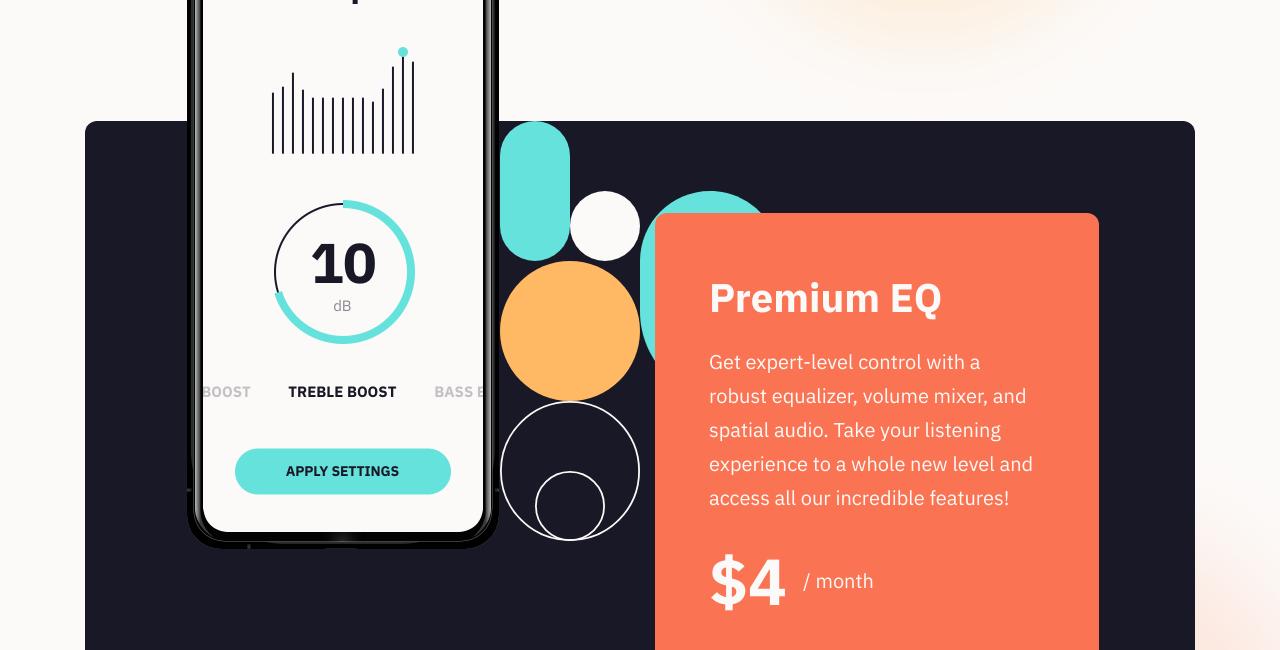
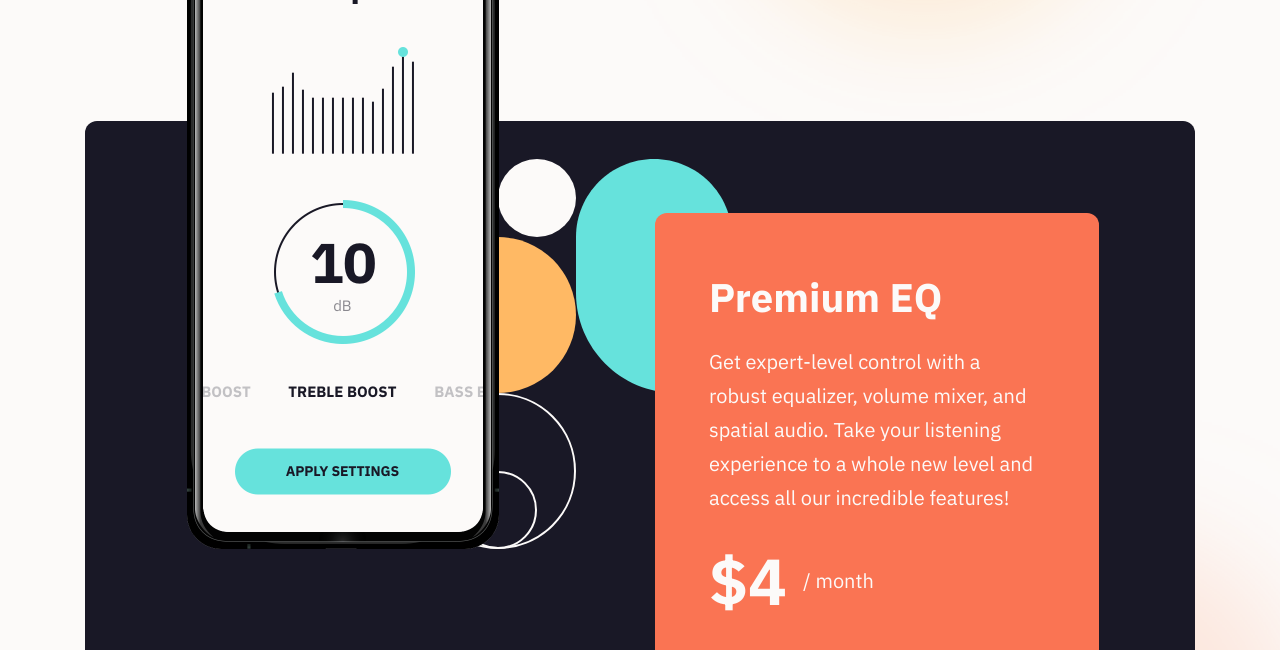
Before and after one commit to flxemt/equalizer-landing-page, a website built with Vite: page index.html in a window 1280 px wide. Shown: the part 740-1390 px from the top of the page. Built offline with nearby package versions, Linux system fonts and the light colour scheme.

Commit message:
fixed background image

```diff
--- a/index.html
+++ b/index.html
@@ -21,7 +21,7 @@
       </div>
     </header>
     <section class="xl:container mx-auto mt-[10.375rem] md:px-10 md:mt-[15.625rem] xl:mt-80">
-      <div class="bg-dark-blue bg-pattern-2 bg-no-repeat bg-[top_center] bg-[size:280px] min-h-[600px] rounded-default flex flex-col items-center gap-8 md:flex-row md:pl-16 md:pr-[3.625rem] md:gap-0 xl:pl-[6.375rem] xl:pr-24 xl:gap-[9.75rem]">
+      <div class="bg-dark-blue bg-pattern-2 bg-no-repeat bg-[top_center] bg-[size:280px] min-h-[600px] rounded-default flex flex-col items-center gap-8 md:flex-row md:pl-16 md:pr-[3.625rem] md:gap-0 xl:pl-[6.375rem] xl:pr-24 xl:gap-[9.75rem] xl:bg-[size:312px] xl:bg-[left_335px_top_-40px]">
         <img src="/illustration-app.png" class="max-w-[209px] mt-[-6.125rem] md:max-w-[270px] md:-mt-32 md:self-start xl:max-w-[312px] xl:mt-[-13.375rem]" alt="Smartphone" />
         <div class="bg-orange text-show-white self-stretch px-9 py-12 rounded-default md:ml-[-6.5rem] md:self-end md:-mb-20 md:p-12 xl:ml-0 xl:pt-[3.625rem] xl:pr-[3.625rem] xl:pl-[3.375rem] xl:mb-[-7.25rem]">
           <h2 class="text-[2rem] leading-[2.5rem] font-bold xl:text-[2.5rem] xl:leading-[3.25rem]">Premium EQ</h2>
```
